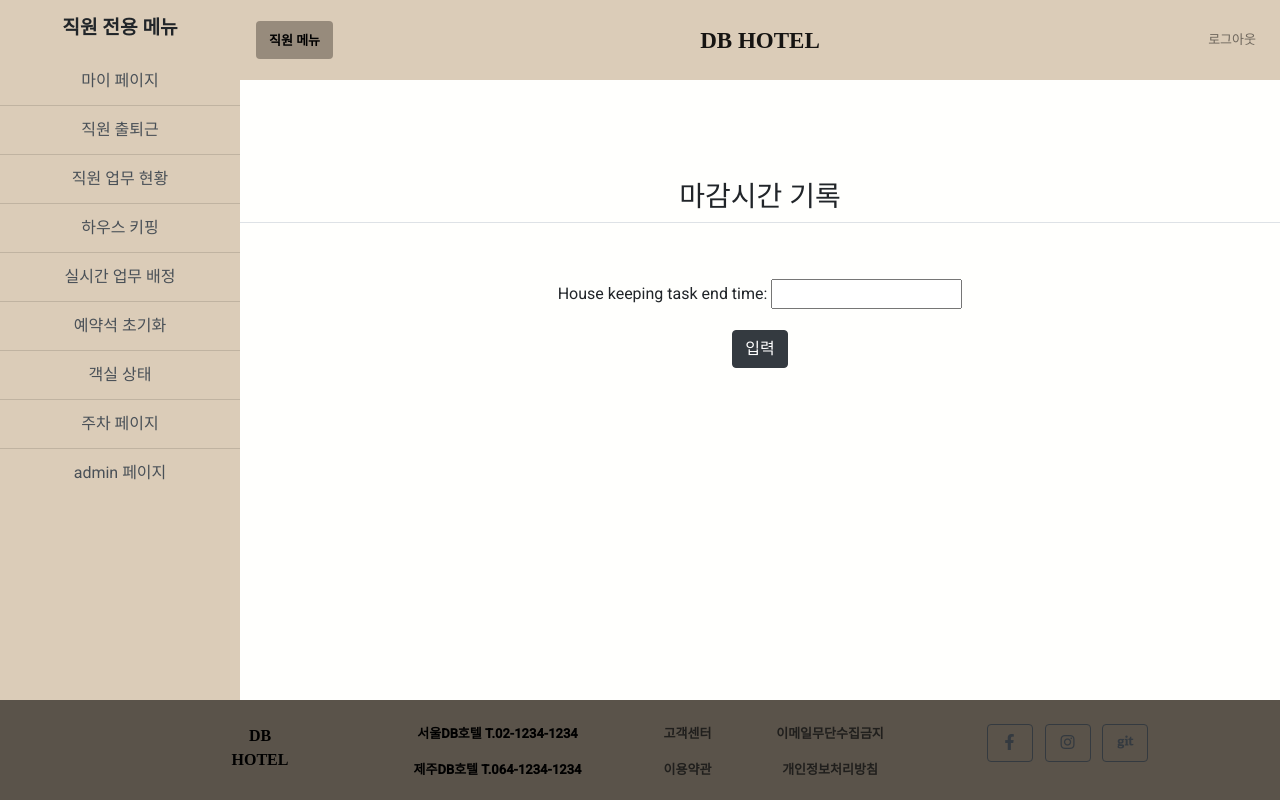
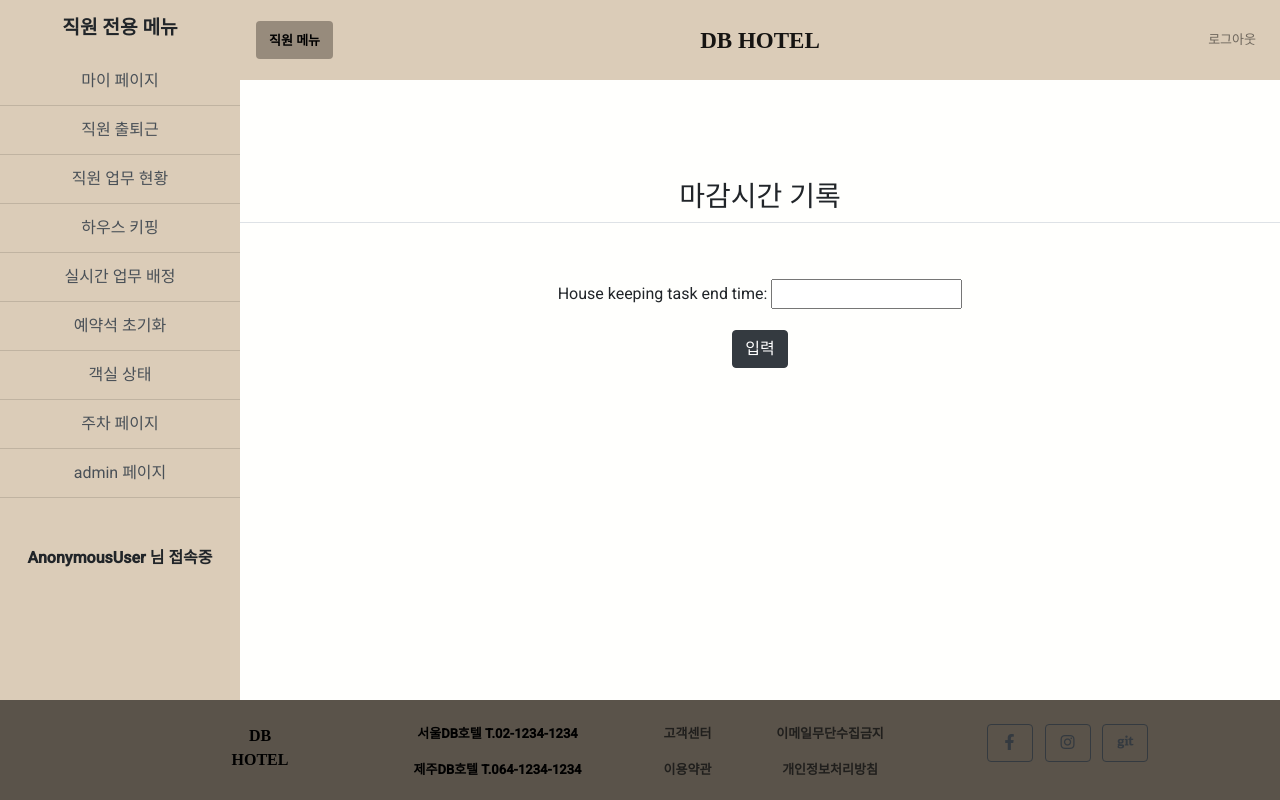
Before and after one commit to jaehoonkimm/DB_is_Free-Hotel_DB_System, a Django app: page /end/ in a window 1280 px wide. Run offline with Django 3.2, Linux system fonts and the light colour scheme; some libraries are stand-ins or nearby versions; some web fonts are replaced.

Commit message:
add: add account ID view in administrator page

```diff
--- a/function/main_app/templates/base2.html
+++ b/function/main_app/templates/base2.html
@@ -120,6 +120,10 @@
                     style="background-color: rgb(219, 204, 184);">주차 페이지</a>
                 <a href="/admin/" class="list-group-item list-group-item-action"
                     style="background-color: rgb(219, 204, 184);">admin 페이지</a>
+                <br />
+                <br />
+                <strong>{{ request.user }} 님 접속중</strong>
+
             </div>
         </div>
         <!-- /#sidebar-wrapper -->
--- a/function/main_app/templates/employee_status.html
+++ b/function/main_app/templates/employee_status.html
@@ -132,6 +132,9 @@
                     style="background-color: rgb(219, 204, 184);">주차 페이지</a>
                 <a href="/admin/" class="list-group-item list-group-item-action"
                     style="background-color: rgb(219, 204, 184);">admin 페이지</a>
+                <br />
+                <br />
+                <strong>{{ request.user }} 님 접속중</strong>
             </div>
         </div>
         <!-- /#sidebar-wrapper -->
--- a/function/main_app/templates/parking_lot.html
+++ b/function/main_app/templates/parking_lot.html
@@ -134,6 +134,9 @@
                     style="background-color: rgb(219, 204, 184);">주차 페이지</a>
                 <a href="/admin/" class="list-group-item list-group-item-action"
                     style="background-color: rgb(219, 204, 184);">admin 페이지</a>
+                    <br />
+                    <br />
+                    <strong>{{ request.user }} 님 접속중</strong>
             </div>
         </div>
         <!-- /#sidebar-wrapper -->
--- a/function/main_app/templates/room_status.html
+++ b/function/main_app/templates/room_status.html
@@ -131,6 +131,9 @@
                     style="background-color: rgb(219, 204, 184);">주차 페이지</a>
                 <a href="/admin/" class="list-group-item list-group-item-action"
                     style="background-color: rgb(219, 204, 184);">admin 페이지</a>
+                    <br />
+                    <br />
+                    <strong>{{ request.user }} 님 접속중</strong>
             </div>
         </div>
         <!-- /#sidebar-wrapper -->
```
